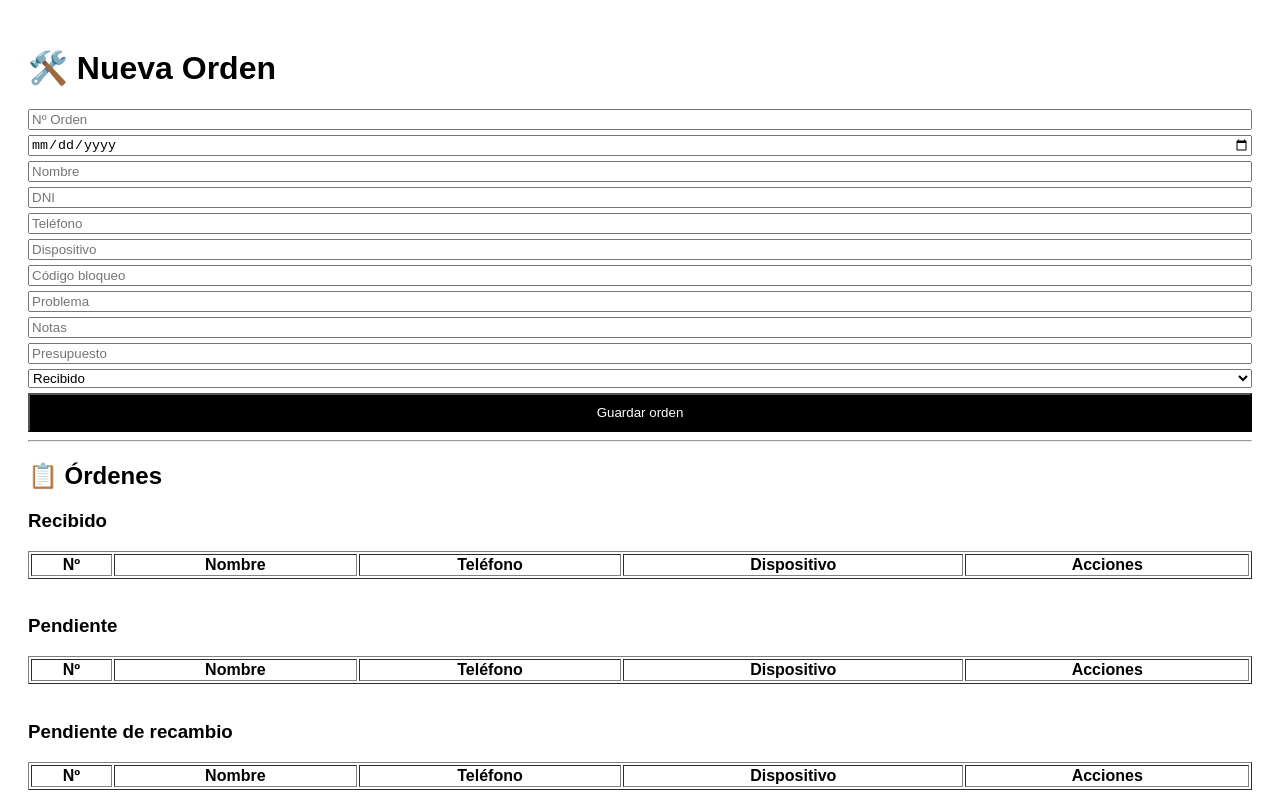
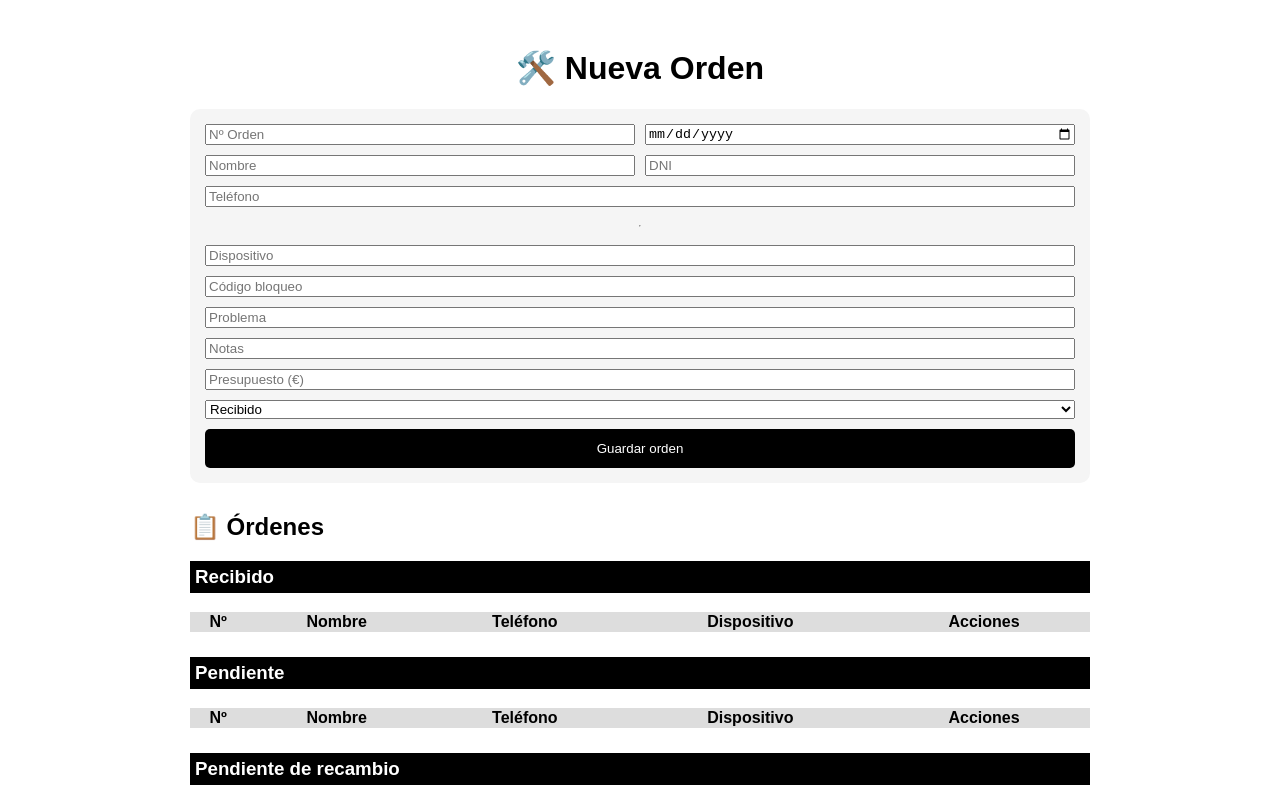
Before and after one commit to inkmobilecruzverde-hue/ink-mobile-app, a Next.js app: page / in a window 1280 px wide. Shown: the top 800 px of the page. Built offline with nearby package versions, Linux system fonts and the light colour scheme.

Commit message:
Update page.jsx

```diff
--- a/app/page.jsx
+++ b/app/page.jsx
@@ -63,21 +63,31 @@ export default function Home() {
   };
 
   return (
-    <div style={{ padding: 20, fontFamily: "Arial" }}>
-      <h1>🛠️ Nueva Orden</h1>
+    <div style={{ padding: 20, fontFamily: "Arial", maxWidth: 900, margin: "auto" }}>
 
-      <div style={{ display: "grid", gap: 5 }}>
-        <input name="numero" placeholder="Nº Orden" value={form.numero} onChange={handleChange} />
-        <input type="date" name="fecha" value={form.fecha} onChange={handleChange} />
-        <input name="nombre" placeholder="Nombre" value={form.nombre} onChange={handleChange} />
-        <input name="dni" placeholder="DNI" value={form.dni} onChange={handleChange} />
+      <h1 style={{ textAlign: "center" }}>🛠️ Nueva Orden</h1>
+
+      <div style={{ display: "grid", gap: 10, background: "#f5f5f5", padding: 15, borderRadius: 10 }}>
+
+        <div style={{ display: "grid", gridTemplateColumns: "1fr 1fr", gap: 10 }}>
+          <input name="numero" placeholder="Nº Orden" value={form.numero} onChange={handleChange} />
+          <input type="date" name="fecha" value={form.fecha} onChange={handleChange} />
+        </div>
+
+        <div style={{ display: "grid", gridTemplateColumns: "1fr 1fr", gap: 10 }}>
+          <input name="nombre" placeholder="Nombre" value={form.nombre} onChange={handleChange} />
+          <input name="dni" placeholder="DNI" value={form.dni} onChange={handleChange} />
+        </div>
+
         <input name="telefono" placeholder="Teléfono" value={form.telefono} onChange={handleChange} />
+
+        <hr />
 
         <input name="dispositivo" placeholder="Dispositivo" value={form.dispositivo} onChange={handleChange} />
         <input name="codigo" placeholder="Código bloqueo" value={form.codigo} onChange={handleChange} />
         <input name="problema" placeholder="Problema" value={form.problema} onChange={handleChange} />
         <input name="notas" placeholder="Notas" value={form.notas} onChange={handleChange} />
-        <input name="presupuesto" placeholder="Presupuesto" value={form.presupuesto} onChange={handleChange} />
+        <input name="presupuesto" placeholder="Presupuesto (€)" value={form.presupuesto} onChange={handleChange} />
 
         <select name="estado" value={form.estado} onChange={handleChange}>
           <option>Recibido</option>
@@ -86,22 +96,31 @@ export default function Home() {
           <option>Finalizado</option>
         </select>
 
-        <button onClick={handleSubmit} style={{ padding: 10, background: "black", color: "white" }}>
+        <button
+          onClick={handleSubmit}
+          style={{
+            padding: 12,
+            background: "#000",
+            color: "#fff",
+            border: "none",
+            borderRadius: 5,
+            cursor: "pointer"
+          }}
+        >
           Guardar orden
         </button>
       </div>
 
-      <hr />
-
-      <h2>📋 Órdenes</h2>
+      <h2 style={{ marginTop: 30 }}>📋 Órdenes</h2>
 
       {["Recibido", "Pendiente", "Pendiente de recambio", "Finalizado"].map((estado) => (
-        <div key={estado}>
-          <h3>{estado}</h3>
+        <div key={estado} style={{ marginBottom: 25 }}>
 
-          <table border="1" width="100%">
+          <h3 style={{ background: "#000", color: "#fff", padding: 5 }}>{estado}</h3>
+
+          <table width="100%" style={{ borderCollapse: "collapse" }}>
             <thead>
-              <tr>
+              <tr style={{ background: "#ddd" }}>
                 <th>Nº</th>
                 <th>Nombre</th>
                 <th>Teléfono</th>
@@ -109,6 +128,7 @@ export default function Home() {
                 <th>Acciones</th>
               </tr>
             </thead>
+
             <tbody>
               {ordenes
                 .map((o, i) => ({ ...o, index: i }))
@@ -136,8 +156,6 @@ export default function Home() {
                 ))}
             </tbody>
           </table>
-
-          <br />
         </div>
       ))}
     </div>
```
